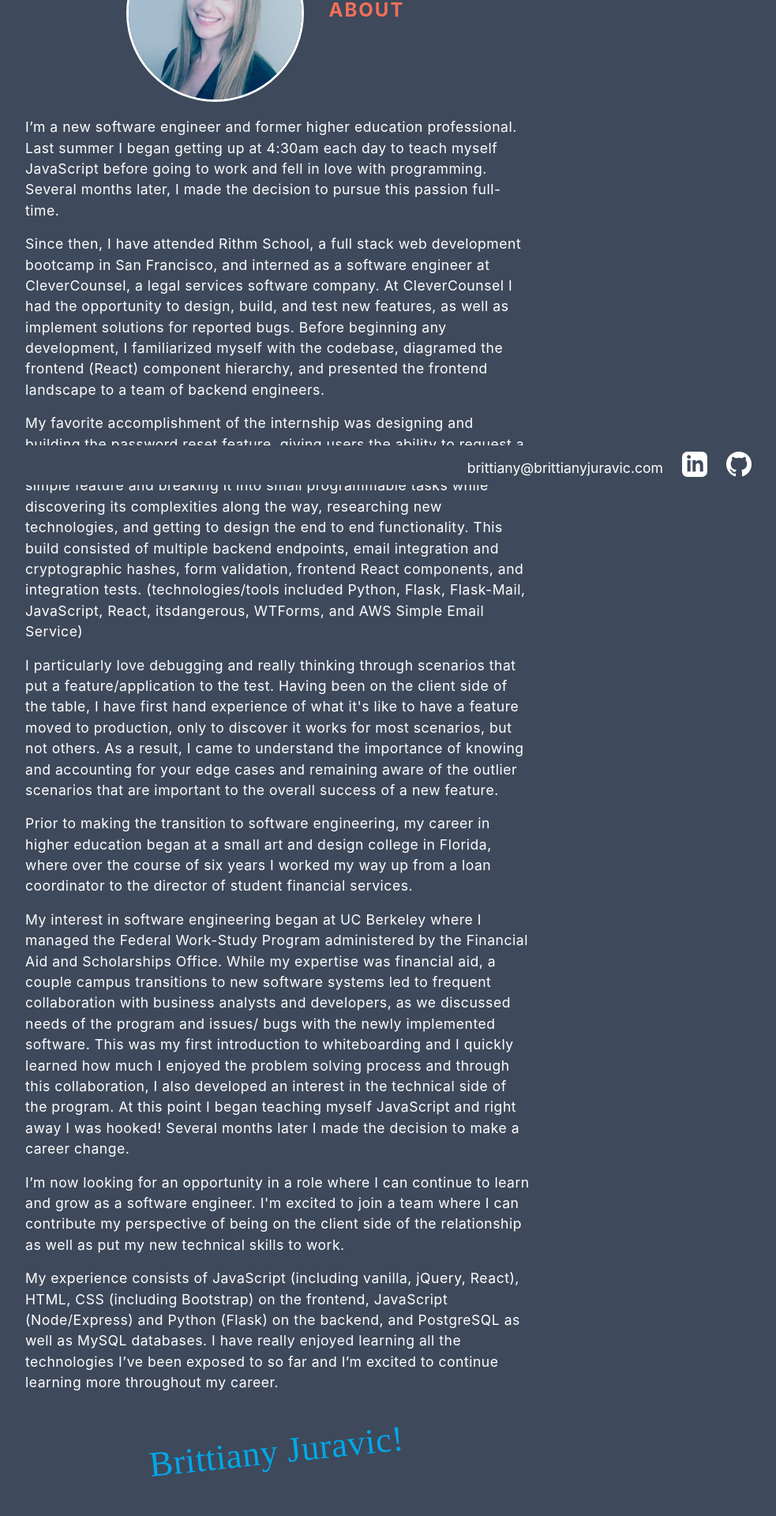
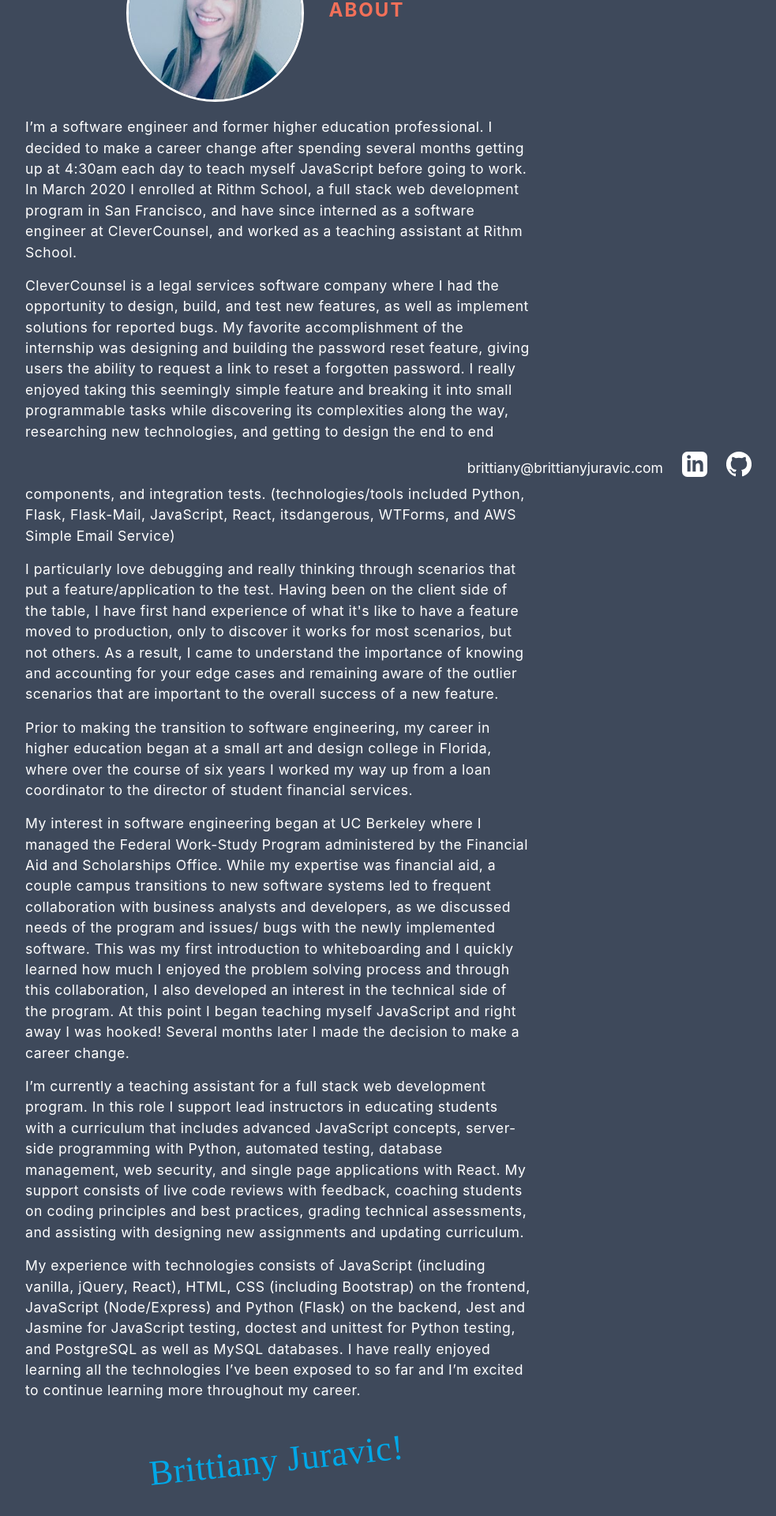
Before and after one commit to b-juravic/personal-website, a React (Create React App) app: page /about in a window 1280 px wide. Shown: the part 186-2106 px from the top of the page at 79% size, without its empty margins (288-1271 px from the left). Built offline with nearby package versions, Linux system fonts and the light colour scheme; a web font is replaced by a local one.

Commit message:
updated resume and content for the About component

```diff
--- a/src/About.js
+++ b/src/About.js
@@ -1,8 +1,17 @@
 import React from "react";
 import "./About.css";
+import ScrollToTopOnMount from "./ScrollToTopOnMount";
 import headShot from "./images/headshot-250.JPG";
-import { aboutP1, aboutP2, aboutP3, aboutP4, aboutP5, aboutP6, aboutP7, aboutP8 } from "./about-content";
-import ScrollToTopOnMount from "./ScrollToTopOnMount";
+import {
+  aboutP1,
+  aboutP2,
+  aboutP3,
+  aboutP4,
+  aboutP5,
+  aboutP6,
+  aboutP7
+} from "./about-content";
+
 
 /** Renders headshot and about content.
  *
@@ -49,10 +58,6 @@ function About() {
           className="About-content text-left">
           {aboutP7}
         </p>
-        <p
-          className="About-content text-left">
-          {aboutP8}
-        </p>
         <h1 className="About-signature">Brittiany Juravic!</h1>
       </div>
     </div>
--- a/src/about-content.js
+++ b/src/about-content.js
@@ -1,17 +1,15 @@
 /** Each paragraph for the About component*/
 
-export const aboutP1 = "I’m a new software engineer and former higher education professional. Last summer I began getting up at 4:30am each day to teach myself JavaScript before going to work and fell in love with programming. Several months later, I made the decision to pursue this passion full-time. "
+export const aboutP1 = "I’m a software engineer and former higher education professional. I decided to make a career change after spending several months getting up at 4:30am each day to teach myself JavaScript before going to work. In March 2020 I enrolled at Rithm School, a full stack web development program in San Francisco, and have since interned as a software engineer at CleverCounsel, and worked as a teaching assistant at Rithm School."
 
-export const aboutP2 = "Since then, I have attended Rithm School, a full stack web development bootcamp in San Francisco, and interned as a software engineer at CleverCounsel, a legal services software company. At CleverCounsel I had the opportunity to design, build, and test new features, as well as implement solutions for reported bugs. Before beginning any development, I familiarized myself with the codebase, diagramed the frontend (React) component hierarchy, and presented the frontend landscape to a team of backend engineers."
+export const aboutP2 = "CleverCounsel is a legal services software company where I had the opportunity to design, build, and test new features, as well as implement solutions for reported bugs. My favorite accomplishment of the internship was designing and building the password reset feature, giving users the ability to request a link to reset a forgotten password. I really enjoyed taking this seemingly simple feature and breaking it into small programmable tasks while discovering its complexities along the way, researching new technologies, and getting to design the end to end functionality. This build consisted of multiple backend endpoints, email integration and cryptographic hashes, form validation, frontend React components, and integration tests. (technologies/tools included Python, Flask, Flask-Mail, JavaScript, React, itsdangerous, WTForms, and AWS Simple Email Service)"
 
-export const aboutP3 = "My favorite accomplishment of the internship was designing and building the password reset feature, giving users the ability to request a link to reset a forgotten password. I really enjoyed taking this seemingly simple feature and breaking it into small programmable tasks while discovering its complexities along the way, researching new technologies, and getting to design the end to end functionality. This build consisted of multiple backend endpoints, email integration and cryptographic hashes, form validation, frontend React components, and integration tests. (technologies/tools included Python, Flask, Flask-Mail, JavaScript, React, itsdangerous, WTForms, and AWS Simple Email Service)"
+export const aboutP3 = "I particularly love debugging and really thinking through scenarios that put a feature/application to the test. Having been on the client side of the table, I have first hand experience of what it's like to have a feature moved to production, only to discover it works for most scenarios, but not others. As a result, I came to understand the importance of knowing and accounting for your edge cases and remaining aware of the outlier scenarios that are important to the overall success of a new feature."
 
-export const aboutP4 = "I particularly love debugging and really thinking through scenarios that put a feature/application to the test. Having been on the client side of the table, I have first hand experience of what it's like to have a feature moved to production, only to discover it works for most scenarios, but not others. As a result, I came to understand the importance of knowing and accounting for your edge cases and remaining aware of the outlier scenarios that are important to the overall success of a new feature."
+export const aboutP4 = "Prior to making the transition to software engineering, my career in higher education began at a small art and design college in Florida, where over the course of six years I worked my way up from a loan coordinator to the director of student financial services."
 
-export const aboutP5 = "Prior to making the transition to software engineering, my career in higher education began at a small art and design college in Florida, where over the course of six years I worked my way up from a loan coordinator to the director of student financial services."
+export const aboutP5 = "My interest in software engineering began at UC Berkeley where I managed the Federal Work-Study Program administered by the Financial Aid and Scholarships Office. While my expertise was financial aid, a couple campus transitions to new software systems led to frequent collaboration with business analysts and developers, as we discussed needs of the program and issues/ bugs with the newly implemented software. This was my first introduction to whiteboarding and I quickly learned how much I enjoyed the problem solving process and through this collaboration, I also developed an interest in the technical side of the program. At this point I began teaching myself JavaScript and right away I was hooked! Several months later I made the decision to make a career change."
 
-export const aboutP6 = "My interest in software engineering began at UC Berkeley where I managed the Federal Work-Study Program administered by the Financial Aid and Scholarships Office. While my expertise was financial aid, a couple campus transitions to new software systems led to frequent collaboration with business analysts and developers, as we discussed needs of the program and issues/ bugs with the newly implemented software. This was my first introduction to whiteboarding and I quickly learned how much I enjoyed the problem solving process and through this collaboration, I also developed an interest in the technical side of the program. At this point I began teaching myself JavaScript and right away I was hooked! Several months later I made the decision to make a career change."
+export const aboutP6 = "I’m currently a teaching assistant for a full stack web development program. In this role I support lead instructors in educating students with a curriculum that includes advanced JavaScript concepts, server-side programming with Python, automated testing, database management, web security, and single page applications with React. My support consists of live code reviews with feedback, coaching students on coding principles and best practices, grading technical assessments, and assisting with designing new assignments and updating curriculum."
 
-export const aboutP7 = "I’m now looking for an opportunity in a role where I can continue to learn and grow as a software engineer. I'm excited to join a team where I can contribute my perspective of being on the client side of the relationship as well as put my new technical skills to work."
-
-export const aboutP8 = "My experience consists of JavaScript (including vanilla, jQuery, React), HTML, CSS (including Bootstrap) on the frontend, JavaScript (Node/Express) and Python (Flask) on the backend, and PostgreSQL as well as MySQL databases. I have really enjoyed learning all the technologies I’ve been exposed to so far and I’m excited to continue learning more throughout my career."
+export const aboutP7 = "My experience with technologies consists of JavaScript (including vanilla, jQuery, React), HTML, CSS (including Bootstrap) on the frontend, JavaScript (Node/Express) and Python (Flask) on the backend, Jest and Jasmine for JavaScript testing, doctest and unittest for Python testing, and PostgreSQL as well as MySQL databases. I have really enjoyed learning all the technologies I’ve been exposed to so far and I’m excited to continue learning more throughout my career."
```
Also changed, not shown: 1 other file (tests, documents, lock files or other folders).
